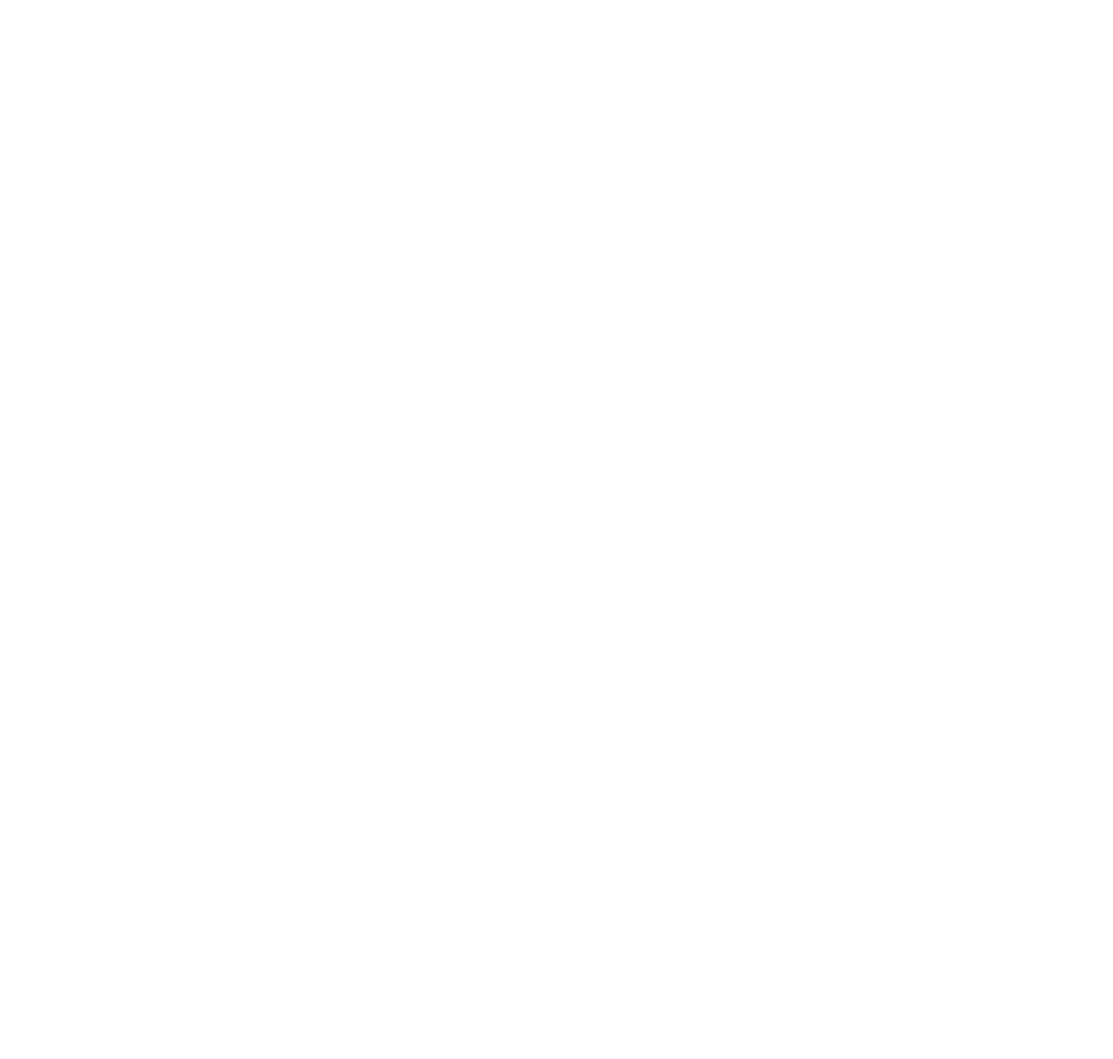
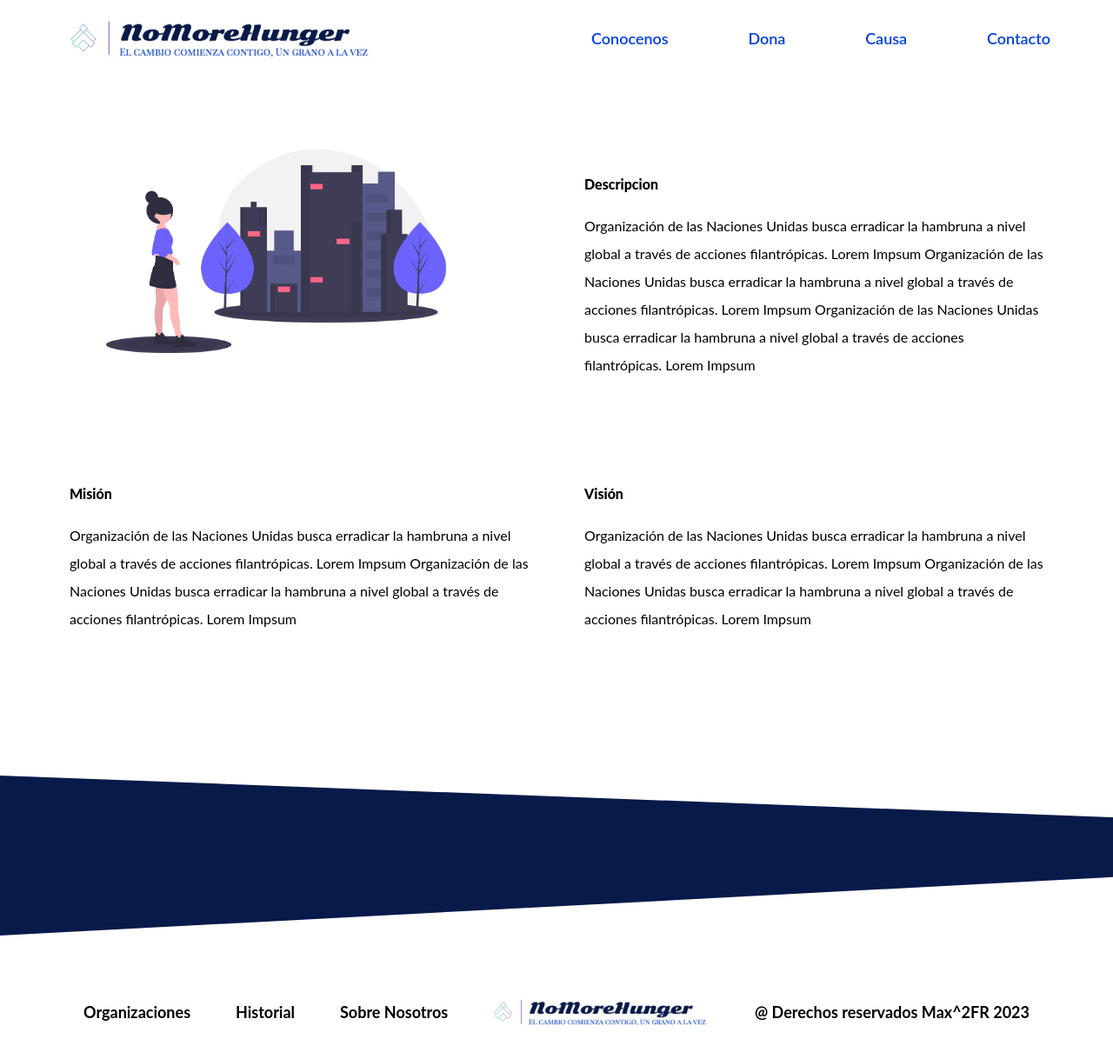
Before and after one commit to KaniMaki-bit/donaciones, a React (Vite) app in the folder react-ts/: page /organizacion in a window 1280 px wide. Before the commit this address had no page. Shown: the top 1218 px of the page at 87% size. Before the commit the page ends 800 px from the top, so only its background shows below. Built offline with nearby package versions, Linux system fonts and the light colour scheme.

Commit message:
organizacion try

```diff
--- a/react-ts/src/App.tsx
+++ b/react-ts/src/App.tsx
@@ -2,6 +2,7 @@
 import { Login } from './views/Login'
 import { Home } from './views/Home'
 import { Landing } from './views/Landing'
+import { Organizacion } from './views/Organizacion'
 function App() {
 
   return (
@@ -10,6 +11,7 @@
         <Route path='login' element={<Login />}></Route>
         <Route path='home' element={<Home />}></Route>
         <Route path='landing' element={<Landing />}></Route>
+        <Route path='organizacion' element={<Organizacion />}></Route>
       </Routes>
     </>
   )
--- a/react-ts/src/views/Organizacion.tsx
+++ b/react-ts/src/views/Organizacion.tsx
@@ -0,0 +1,66 @@
+import Navbar from '../components/Navbar'
+import logo from '../assets/logoLetra.jpeg'
+import card1 from '../assets/card1.jpeg'
+
+export const Organizacion = () => {
+
+  return (
+    <>
+      <Navbar>
+        <div className='grid gap-16 grid-cols-2 grid-rows-2 pt-14 px-20 w-full'>
+          <img src={card1} alt="Card" className='w-[90%]' />
+          <div className='flex flex-col text-black pt-14'>
+            <span className='font-extrabold'>Descripcion</span>
+            <span className='pt-5 leading-loose'>Organización de las Naciones Unidas busca erradicar la hambruna a nivel
+              global a través de acciones filantrópicas.
+              Lorem Impsum
+              Organización de las Naciones Unidas busca erradicar la hambruna a nivel
+              global a través de acciones filantrópicas.
+              Lorem Impsum
+              Organización de las Naciones Unidas busca erradicar la hambruna a nivel
+              global a través de acciones filantrópicas.
+              Lorem Impsum</span>
+          </div>
+          <div className='flex flex-col text-black pt-14'>
+            <span className='font-extrabold'>Misión</span>
+            <span className='pt-5 leading-loose'>Organización de las Naciones Unidas busca erradicar la hambruna a nivel
+              global a través de acciones filantrópicas.
+              Lorem Impsum
+              Organización de las Naciones Unidas busca erradicar la hambruna a nivel
+              global a través de acciones filantrópicas.
+              Lorem Impsum</span>
+          </div>
+          <div className='flex flex-col text-black pt-14'>
+            <span className='font-extrabold'>Visión</span>
+            <span className='pt-5 leading-loose'>Organización de las Naciones Unidas busca erradicar la hambruna a nivel
+              global a través de acciones filantrópicas.
+              Lorem Impsum
+              Organización de las Naciones Unidas busca erradicar la hambruna a nivel
+              global a través de acciones filantrópicas.
+              Lorem Impsum</span>
+          </div>
+        </div>
+        <div className="h-20 mt-24 translate-y-1" style={{
+          clipPath: 'polygon(100% 100%, 0 100%, 0 0, 100% 60%)',
+          backgroundColor: '#071A4A',
+        }}></div>
+        <div className='flex flex-col bg-[#071A4A] w-full px-24'></div>
+        <div className="h-28 mb-4 -translate-y-1" style={{
+          clipPath: 'polygon(100% 40%, 0 100%, 0 0, 100% 0)',
+          backgroundColor: '#071A4A',
+        }}></div>
+        <nav className="w-full h-[12%]">
+          <div className="flex h-full items-center justify-between text-black text-lg font-bold px-24 py-12">
+            <span>Organizaciones</span>
+            <span>Historial</span>
+            <span>Sobre Nosotros</span>
+            <img className="h-10" src={logo} alt="React logo" />
+            <span>@ Derechos reservados Max^2FR 2023</span>
+          </div>
+        </nav>
+      </Navbar>
+    </>
+  )
+}
+
+export default Organizacion
```
